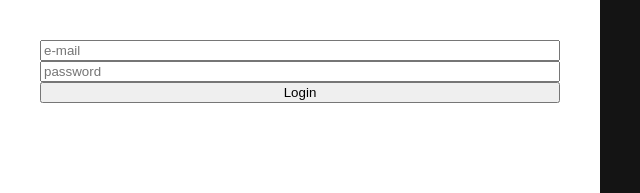
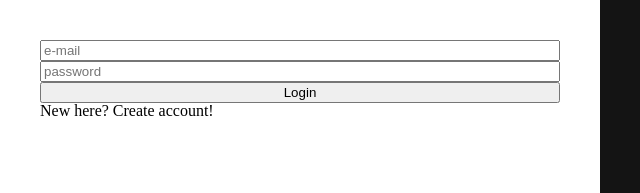
Before and after one commit to rerenan/gambit-front, a React (Create React App) app: page /login in a window 1280 px wide. Shown: the top 193 px of the page, without its empty margins (0-640 px from the left). Built offline with nearby package versions, Linux system fonts and the light colour scheme.

Commit message:
feat: link register page and login page

```diff
--- a/src/assets/css/style.css
+++ b/src/assets/css/style.css
@@ -5,7 +5,7 @@
 
   body {
     background-color: #141414;
-    color: #ffffff;
+    color: black;
     font-weight: 300;
 
   }
--- a/src/pages/Login/Login.js
+++ b/src/pages/Login/Login.js
@@ -1,9 +1,13 @@
-import { useState} from "react";
+import { useState } from "react";
 import styled from "styled-components";
+import { useNavigate } from "react-router-dom";
+
 
 function Login() {
     const [email, setEmail] = useState("");
     const [password, setPassword] = useState("");
+
+    const navigate = useNavigate();
 
     return (
     <Content>
@@ -27,6 +31,7 @@ function Login() {
             Login
           </button>
         </form>
+        <h6 onClick={()=> navigate("/register")}>New here? Create account!</h6>
       </LeftContainer>
       <RightContainer>
 
@@ -49,6 +54,9 @@ const LeftContainer = styled.div`
     flex-direction: column;
     justify-content: center;
   }
+  h6{
+    cursor: pointer;
+  }
 `;
 const RightContainer = styled.div`
   width: auto;
--- a/src/pages/Register/Register.js
+++ b/src/pages/Register/Register.js
@@ -1,11 +1,14 @@
 import styled from "styled-components";
 import { useState } from "react";
+import { useNavigate } from "react-router-dom";
 
 function Register() {
   const [userName, setUserName] = useState("");
   const [email, setEmail] = useState("");
   const [password, setPassword] = useState("");
   const [confirmPassword, setConfirmPassword] = useState("");
+
+  const navigate = useNavigate();
 
   return (
     <Content>
@@ -41,6 +44,7 @@ function Register() {
           />
           <button type="submit">Register</button>
         </form>
+        <h6 onClick={()=> navigate("/login")}>Already have an account?</h6>
       </LeftContainer>
       <RightContainer></RightContainer>
     </Content>
@@ -62,6 +66,9 @@ const LeftContainer = styled.div`
     flex-direction: column;
     justify-content: center;
   }
+  h6{
+    cursor: pointer;
+  }
 `;
 const RightContainer = styled.div`
   width: auto;
```
